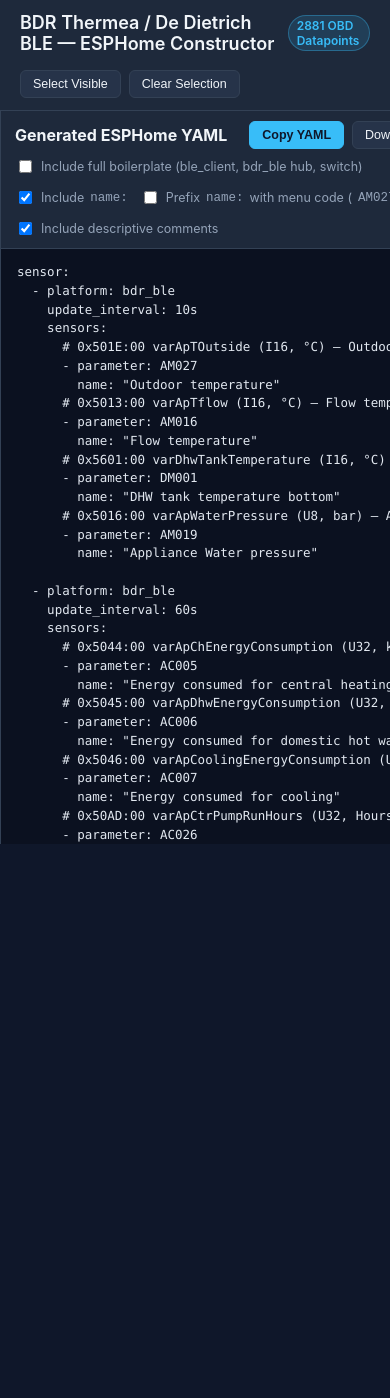
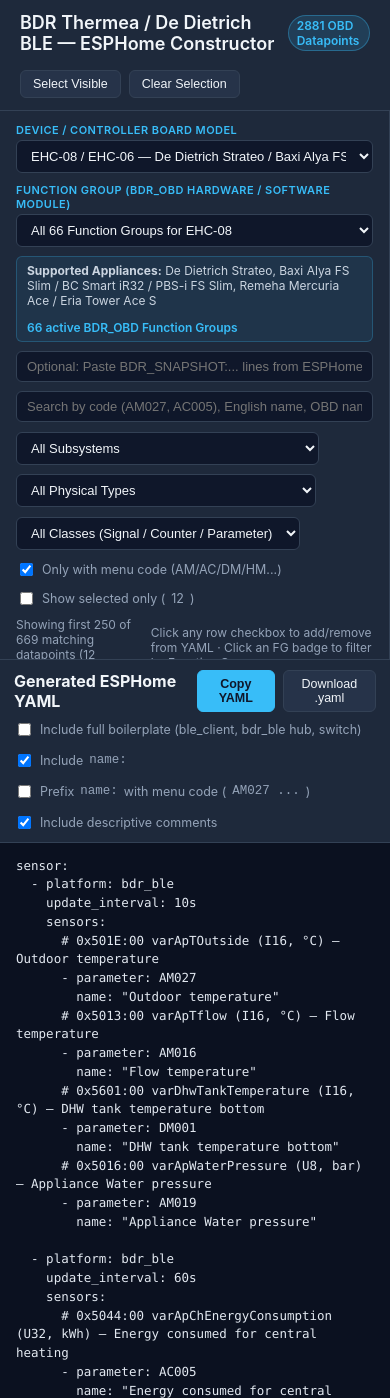
Before and after one commit to d-lebed/esphome-bdr-ble, a plain HTML site: page docs/configurator.html in a window 390 px wide. Shown: the top 1398 px of the page. Before the commit the page ends 844 px from the top, so only its background shows below. Drawn offline with Linux system fonts and the light colour scheme.

Commit message:
fix(configurator): show full enum values and make split-pane layout responsive

```diff
--- a/docs/configurator.html
+++ b/docs/configurator.html
@@ -88,14 +88,39 @@
     .main {
       flex: 1;
       display: grid;
-      grid-template-columns: 1fr 480px;
+      grid-template-columns: minmax(500px, 55%) minmax(420px, 45%);
       overflow: hidden;
+    }
+    @media (min-width: 1700px) {
+      .main {
+        grid-template-columns: minmax(700px, 52%) minmax(600px, 48%);
+      }
+    }
+    @media (max-width: 1024px) {
+      body {
+        height: auto;
+        min-height: 100vh;
+        overflow: auto;
+      }
+      .main {
+        grid-template-columns: 1fr;
+        overflow: visible;
+      }
+      .left-pane {
+        border-right: none;
+        border-bottom: 1px solid var(--border);
+        max-height: 65vh;
+      }
+      .right-pane {
+        min-height: 420px;
+      }
     }
     .left-pane {
       display: flex;
       flex-direction: column;
       border-right: 1px solid var(--border);
       overflow: hidden;
+      min-width: 0;
     }
     .filters {
       padding: 12px 16px;
@@ -261,13 +286,28 @@
       color: var(--accent);
     }
     .enum-preview {
-      margin-top: 4px;
+      margin-top: 5px;
       font-size: 11px;
+      line-height: 1.45;
+      color: #d8b4fe;
+      background: rgba(168, 85, 247, 0.1);
+      border: 1px solid rgba(168, 85, 247, 0.22);
+      padding: 5px 8px;
+      border-radius: 5px;
+      display: block;
+      word-break: break-word;
+    }
+    .enum-preview strong {
       color: #c084fc;
-      background: rgba(168, 85, 247, 0.1);
-      padding: 3px 6px;
-      border-radius: 4px;
+    }
+    .enum-item {
       display: inline-block;
+      margin-right: 8px;
+    }
+    .enum-key {
+      font-family: ui-monospace, SFMono-Regular, Menlo, Monaco, Consolas, monospace;
+      font-weight: 700;
+      color: #f0abfc;
     }
     .cls-tag {
       display: inline-block;
@@ -302,6 +342,7 @@
       flex-direction: column;
       background: var(--code-bg);
       overflow: hidden;
+      min-width: 0;
     }
     .yaml-toolbar {
       padding: 10px 14px;
@@ -326,12 +367,14 @@
       flex: 1;
       margin: 0;
       padding: 14px 16px;
-      overflow: auto;
+      overflow-y: auto;
+      overflow-x: auto;
       font-family: ui-monospace, SFMono-Regular, Menlo, Monaco, Consolas, monospace;
       font-size: 12.5px;
       line-height: 1.5;
       color: #e2e8f0;
-      white-space: pre;
+      white-space: pre-wrap;
+      word-break: break-word;
     }
   </style>
 </head>
@@ -771,18 +814,20 @@
 
         let enumHtml = "";
         if (dp.enum && CATALOG.enums[dp.enum]) {
-          const pairs = Object.entries(CATALOG.enums[dp.enum])
-            .slice(0, 5)
-            .map(([k, v]) => k + "=" + v)
-            .join(", ");
-          enumHtml = "<div class=\"enum-preview\">Enum (" + escapeHtml(dp.enum) + "): " + escapeHtml(pairs) + "...</div>";
+          const entries = Object.entries(CATALOG.enums[dp.enum]).sort(
+            (a, b) => Number(a[0]) - Number(b[0])
+          );
+          const pairs = entries
+            .map(([k, v]) => "<span class=\"enum-item\"><span class=\"enum-key\">" + escapeHtml(k) + "</span>=" + escapeHtml(v) + "</span>")
+            .join(" ");
+          enumHtml = "<div class=\"enum-preview\"><strong>Enum (" + escapeHtml(dp.enum) + "):</strong> " + pairs + "</div>";
         }
 
-        const fgHtml = dp.fgs.slice(0, 6).map(fg => {
+        const fgHtml = dp.fgs.map(fg => {
           const m = FG_META[fg];
           const tip = m ? (fg + ": " + m.name) : fg;
           return "<span class=\"fg-badge\" title=\"" + escapeHtml(tip) + "\" onclick=\"filterByFg('" + fg + "')\">" + escapeHtml(fg) + "</span>";
-        }).join("") + (dp.fgs.length > 6 ? "<span class=\"fg-badge\" title=\"" + escapeHtml(dp.fgs.join(", ")) + "\">+" + (dp.fgs.length - 6) + "</span>" : "");
+        }).join("");
 
         const gainStr = dp.gain && dp.gain !== 1 ? (" ×" + dp.gain) : "";
         const hexSubPad = dp.sub.toString(16).toUpperCase().padStart(2, "0");
```
Also changed, not shown: 1 other file.
